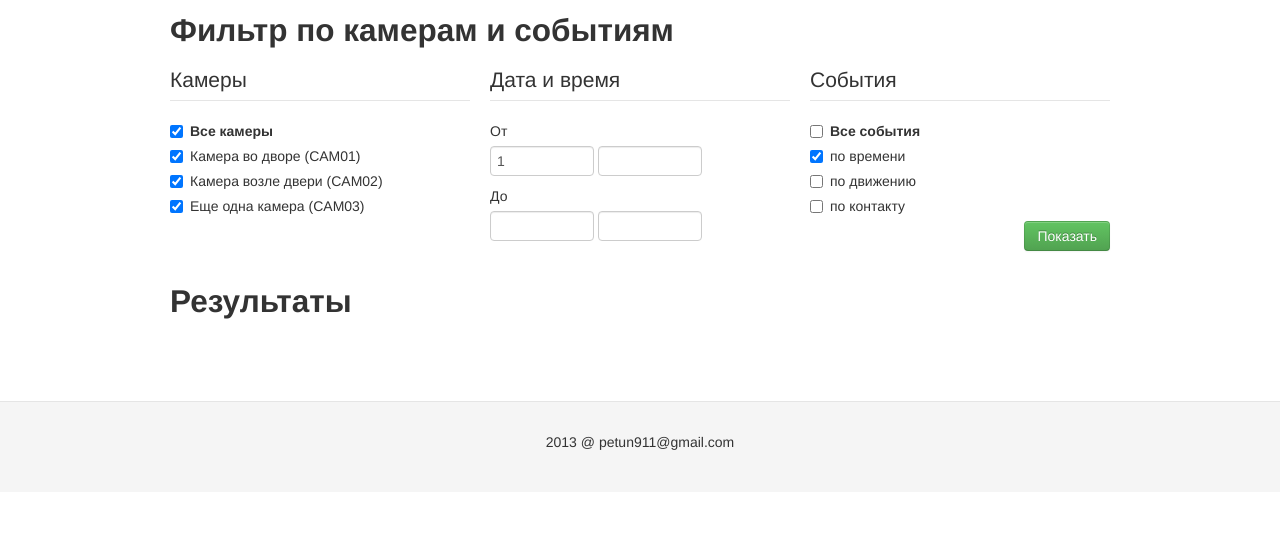
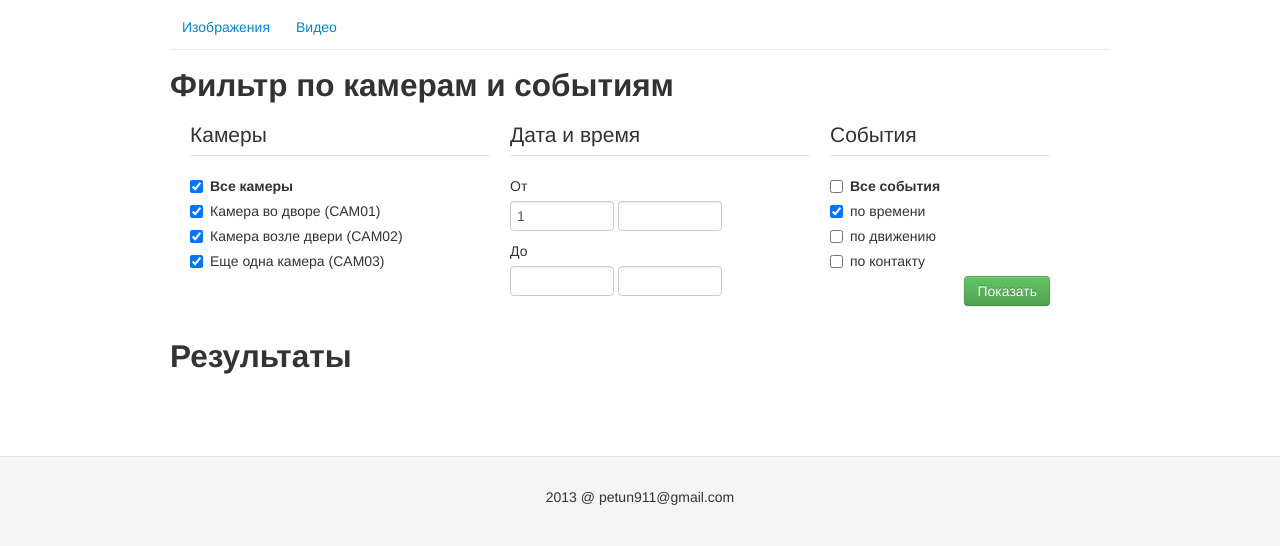
Before and after one commit to petun/rasp, a PHP site: page /?from=1 in a window 1280 px wide. Shown: the part 110-656 px from the top of the page. Run offline with PHP 8.4, Linux system fonts and the light colour scheme; data that the repository does not hold is empty; some libraries are stand-ins or nearby versions.

Commit message:
Добавил страницы с видео. Доработал макет. Разбил на header footer

```diff
--- /dev/null
+++ b/_footer.php
@@ -0,0 +1,20 @@
+<footer class="footer">
+      <div class="container">
+        <p>2013 @ petun911@gmail.com</p>
+      </div>
+    </footer>
+
+
+
+
+    <script src="js/jquery.min.js"></script>
+    <script src="js/jquery-ui-1.10.3.custom.min.js"></script>
+    <script src="js/jquery.ui.datepicker-ru.js"></script>
+    <script src="js/jquery.maskedinput.min.js  "></script>
+    <script src="js/bootstrap.min.js"></script>
+    <script src="js/fotorama.js"></script>
+    <script src="js/script.js"></script>
+
+
+  </body>
+</html>
--- /dev/null
+++ b/_header.php
@@ -0,0 +1,27 @@
+<?
+require_once ('config.php');
+?>
+<!DOCTYPE html>
+<html>
+  <head>
+    <title>Rasp Cameras</title>
+    <meta name="viewport" content="width=device-width, initial-scale=1.0">
+    <!-- Bootstrap -->
+    <link href="css/bootstrap.min.css" rel="stylesheet" media="screen">
+    <link href="css/fotorama.css" rel="stylesheet" media="screen">
+    <link href="css/ui-lightness/jquery-ui-1.10.3.custom.css" rel="stylesheet" media="screen">
+    <link href="css/style.css" rel="stylesheet" media="screen">
+  </head>
+  <body>
+  <header class="jumbotron subhead" id="overview">
+    <div class="container">
+      <h1>Rasp Camera</h1>
+      <p class="lead">Fundamental HTML elements styled and enhanced with extensible classes.</p>
+    </div>
+  </header>
+  <div class='container menu'>
+      <ul class="nav nav-pills">
+        <li><a href='index.php'>Изображения</a></li>
+        <li><a href='video.php'>Видео</a></li>
+      </ul>
+    </div>
--- a/config.php
+++ b/config.php
@@ -16,3 +16,7 @@ $events = array(
 
 define(IMAGE_PATH,dirname(__FILE__).'/images/');
 define(IMAGE_URL,'images/');
+
+
+define(VIDEO_PATH,dirname(__FILE__).'/video/');
+define(VIDEO_URL,'video/');
--- a/css/style.css
+++ b/css/style.css
@@ -8,4 +8,11 @@ background-color: #f5f5f5;
 
 header {
 background: #eee;
+margin: 0 0 10px;
 }
+
+.menu .nav {
+	margin: 0 0 5px;
+	padding-bottom: 5px;
+	border-bottom: 1px #eee solid;
+}
--- a/index.php
+++ b/index.php
@@ -1,34 +1,12 @@
-<?
-require_once ('config.php');
-
-$checked_cameras = !empty($_GET['camera']) ? $_GET['camera'] : array_keys($cameras);
-$checked_events = !empty($_GET['event']) ? $_GET['event'] : array('TIMER');
-
-?>
-
-<!DOCTYPE html>
-<html>
-  <head>
-    <title>Rasp Cameras</title>
-    <meta name="viewport" content="width=device-width, initial-scale=1.0">
-    <!-- Bootstrap -->
-    <link href="css/bootstrap.min.css" rel="stylesheet" media="screen">
-    <link href="css/fotorama.css" rel="stylesheet" media="screen">
-    <link href="css/ui-lightness/jquery-ui-1.10.3.custom.css" rel="stylesheet" media="screen">
-    <link href="css/style.css" rel="stylesheet" media="screen">
-  </head>
-  <body>
-  <header class="jumbotron subhead" id="overview">
-    <div class="container">
-      <h1>Rasp Camera</h1>
-      <p class="lead">Fundamental HTML elements styled and enhanced with extensible classes.</p>
-    </div>
-  </header>
-  <div id='content'>
-    <div class="container">
+<? include('_header.php'); ?>
+  <div id='content' class='container'>
       <div class='row'>
+        <?
+          $checked_cameras = !empty($_GET['camera']) ? $_GET['camera'] : array_keys($cameras);
+          $checked_events = !empty($_GET['event']) ? $_GET['event'] : array('TIMER');
+        ?>
         <div class='span12'><h2>Фильтр по камерам и событиям</h2> </div>
-        <form>
+         <div class='span12'><form>
           <fieldset>
 
 
@@ -68,7 +46,7 @@ $checked_events = !empty($_GET['event']) ? $_GET['event'] : array('TIMER');
             </div>
 
 
-            <div class='span4'>
+            <div class='span3'>
                 <legend>События</legend>
 
                 <?
@@ -97,7 +75,7 @@ $checked_events = !empty($_GET['event']) ? $_GET['event'] : array('TIMER');
 
 
           </fieldset>
-        </form>
+        </form></div> <!-- / span12 -->
       </div>
 
       <div class='row'>
@@ -155,29 +133,6 @@ $checked_events = !empty($_GET['event']) ? $_GET['event'] : array('TIMER');
         </div>
       </div>
 
-
-
-    </div>
-
   </div>
 
-  <footer class="footer">
-      <div class="container">
-        <p>2013 @ petun911@gmail.com</p>
-      </div>
-    </footer>
-
-
-
-
-    <script src="js/jquery.min.js"></script>
-    <script src="js/jquery-ui-1.10.3.custom.min.js"></script>
-    <script src="js/jquery.ui.datepicker-ru.js"></script>
-    <script src="js/jquery.maskedinput.min.js  "></script>
-    <script src="js/bootstrap.min.js"></script>
-    <script src="js/fotorama.js"></script>
-    <script src="js/script.js"></script>
-
-
-  </body>
-</html>
+<?  include('_footer.php'); ?>
```
Also changed, not shown: video.php (added, +25 -0 lines).
